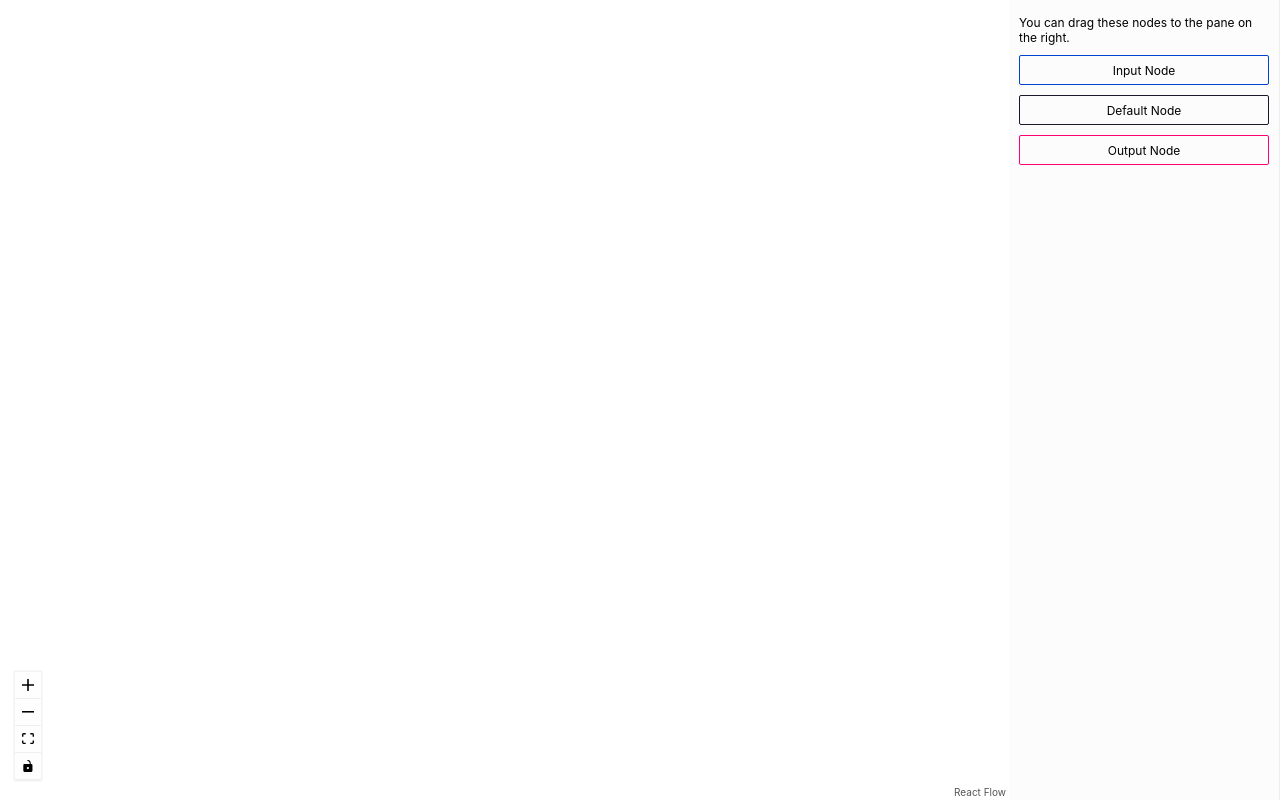
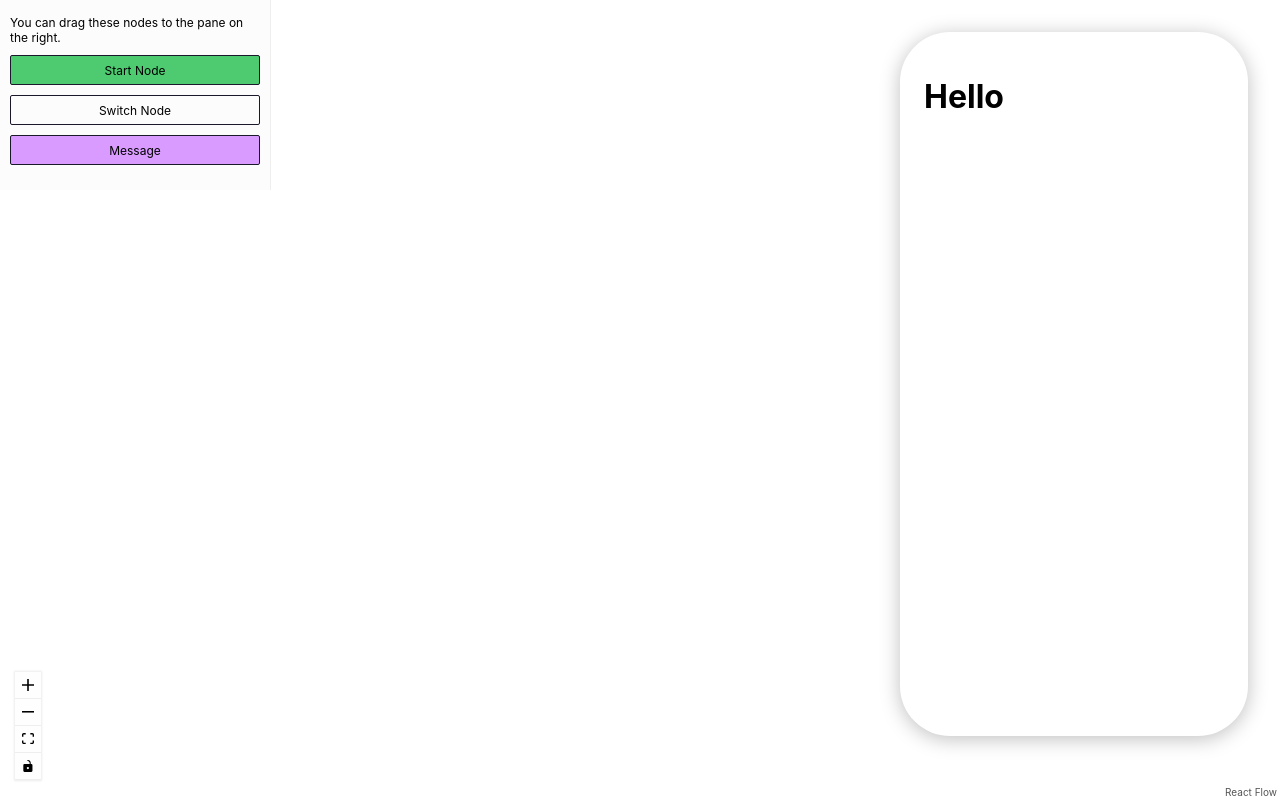
Before and after one commit to YoussefMohamedDiaa/chat-bot-maker, a React (Create React App) app: page / in a window 1280 px wide. Built offline with nearby package versions, Linux system fonts and the light colour scheme.

Commit message:
feat: finish most of the visual editor
Co-Authored-By: YoussefMohamedDiaa <youssefmohameddiaaeldin@gmail.com>

```diff
--- a/src/App.css
+++ b/src/App.css
@@ -1,13 +1,58 @@
-.full-screen {
+.canvas {
   width: 100vw;
   height: 100vh;
 }
 
+.canvas aside {
+  position: absolute;
+  z-index: 5;
+  left: 0;
+  top: 0;
+  border-right: 1px solid #eee;
+  height: 20%;
+  padding: 15px 10px;
+  font-size: 12px;
+  background: #fcfcfc;
+}
+
+.canvas aside .description {
+  margin-bottom: 10px;
+}
+
+.dndnode {
+  height: 20px;
+  padding: 4px;
+  border: 1px solid #1a192b;
+  border-radius: 2px;
+  margin-bottom: 10px;
+  display: flex;
+  justify-content: center;
+  align-items: center;
+  cursor: grab;
+}
+
+.dndnode.input {
+  background-color: #4ECB71;
+}
+
+.dndnode.output {
+  background-color: #D99Bff;
+}
+
+@media screen and (min-width: 768px) {
+  .canvas aside {
+    width: 20%;
+    max-width: 250px;
+  }
+}
+
 .chat {
   position: absolute;
+  z-index: 5;
   right: 0;
   height: calc(90vh - 64px);
   width: 20%;
+  min-width: 300px;
 
   margin: 32px;
   padding: 24px;
--- a/src/App.js
+++ b/src/App.js
@@ -5,10 +5,10 @@ import Chat from './components/Chat'
 
 function App() {
   return (
-    <div className="full-screen">
-      {/* <Chat /> */}
+    <React.Fragment>
+      <Chat />
       <Canvas />
-    </div>
+    </React.Fragment>
   )
 }
 
--- a/src/components/Canvas.js
+++ b/src/components/Canvas.js
@@ -10,24 +10,60 @@ import Sidebar from './Sidebar'
 
 import './flow.css'
 
-
-const initialElements = [
-  {
-    id: '1',
-    type: 'input',
-    data: { label: 'input node' },
-    position: { x: 250, y: 5 }
-  }
-]
+const initialElements = []
 
 let id = 0
 const getId = () => `dndnode_${id++}`
+
+const createNode = (type, position) => {
+  const style = {
+    height: '20px',
+    padding: '4px',
+    border: '1px solid #1a192b',
+    borderRadius: '2px',
+    marginBottom: '10px',
+    display: 'flex',
+    justifyContent: 'center',
+    alignItems: 'center',
+    cursor: 'grab'
+  }
+  let label = 'Click and write text here'
+
+  if (type === 'input') {
+    style.backgroundColor = '#4ECB71'
+    style.fontWeigh = 'bold'
+    label = 'Start'
+  }
+
+  if (type === 'output') {
+    style.backgroundColor = '#D99Bff'
+  }
+
+  return {
+    id: getId(),
+    type,
+    position,
+    data: { label },
+    style
+  }
+}
 
 const DnDFlow = () => {
   const reactFlowWrapper = useRef(null)
   const [reactFlowInstance, setReactFlowInstance] = useState(null)
   const [elements, setElements] = useState(initialElements)
-  const onConnect = (params) => setElements((els) => addEdge(params, els))
+  const onConnect = (params) =>
+    setElements((els) =>
+      addEdge(
+        {
+          ...params,
+          type: 'smoothstep',
+          label: 'Click and write text here',
+          arrowHeadType: 'arrowclosed'
+        },
+        els
+      )
+    )
   const onElementsRemove = (elementsToRemove) =>
     setElements((els) => removeElements(elementsToRemove, els))
 
@@ -48,17 +84,14 @@ const DnDFlow = () => {
       x: event.clientX - reactFlowBounds.left,
       y: event.clientY - reactFlowBounds.top
     })
-    const newNode = {
-      id: getId(),
-      type,
-      position,
-      data: { label: `${type} node` }
-    }
+    const newNode = createNode(type, position)
 
     setElements((es) => es.concat(newNode))
   }
 
   return (
+    <div className='canvas'>
+      <Sidebar />
       <div className='dndflow'>
         <ReactFlowProvider>
           <div className='reactflow-wrapper' ref={reactFlowWrapper}>
@@ -69,12 +102,14 @@ const DnDFlow = () => {
               onLoad={onLoad}
               onDrop={onDrop}
               onDragOver={onDragOver}
+              snapToGrid={true}
+              snapGrid={[15, 15]}
             >
               <Controls />
             </ReactFlow>
           </div>
-        <Sidebar />
         </ReactFlowProvider>
+      </div>
     </div>
   )
 }
--- a/src/components/Chat.js
+++ b/src/components/Chat.js
@@ -1,5 +1,3 @@
-import '../App.css'
-
 function Chat() {
   return (
     <div className='chat'>
--- a/src/components/Sidebar.js
+++ b/src/components/Sidebar.js
@@ -16,21 +16,21 @@ const Sidebar = () => {
         onDragStart={(event) => onDragStart(event, 'input')}
         draggable
       >
-        Input Node
+        Start Node
       </div>
       <div
         className='dndnode'
         onDragStart={(event) => onDragStart(event, 'default')}
         draggable
       >
-        Default Node
+        Switch Node
       </div>
       <div
         className='dndnode output'
         onDragStart={(event) => onDragStart(event, 'output')}
         draggable
       >
-        Output Node
+        Message
       </div>
     </aside>
   )
--- a/src/components/flow.css
+++ b/src/components/flow.css
@@ -2,37 +2,6 @@
   flex-direction: column;
   display: flex;
   height: 100%;
-}
-
-.dndflow aside {
-  border-right: 1px solid #eee;
-  padding: 15px 10px;
-  font-size: 12px;
-  background: #fcfcfc;
-}
-
-.dndflow aside .description {
-  margin-bottom: 10px;
-}
-
-.dndflow .dndnode {
-  height: 20px;
-  padding: 4px;
-  border: 1px solid #1a192b;
-  border-radius: 2px;
-  margin-bottom: 10px;
-  display: flex;
-  justify-content: center;
-  align-items: center;
-  cursor: grab;
-}
-
-.dndflow .dndnode.input {
-  border-color: #0041d0;
-}
-
-.dndflow .dndnode.output {
-  border-color: #ff0072;
 }
 
 .dndflow .reactflow-wrapper {
@@ -44,9 +13,4 @@
   .dndflow {
     flex-direction: row;
   }
-
-  .dndflow aside {
-    width: 20%;
-    max-width: 250px;
-  }
 }
```
Lines whose indentation alone changed are shown as unchanged.
